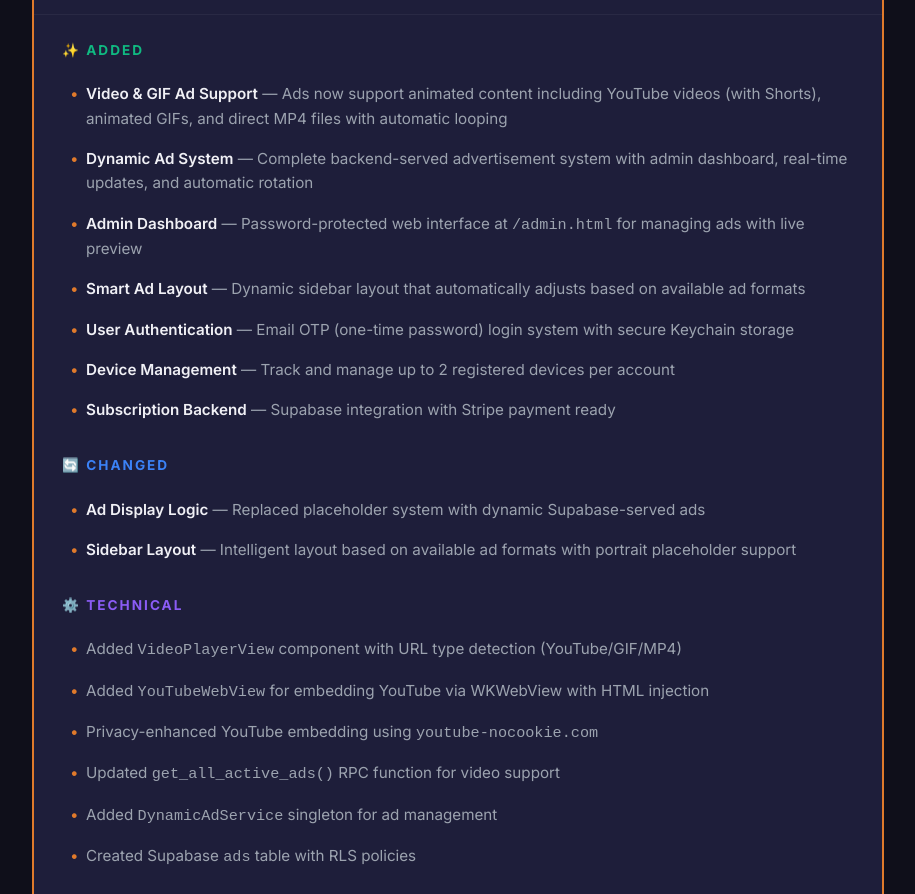
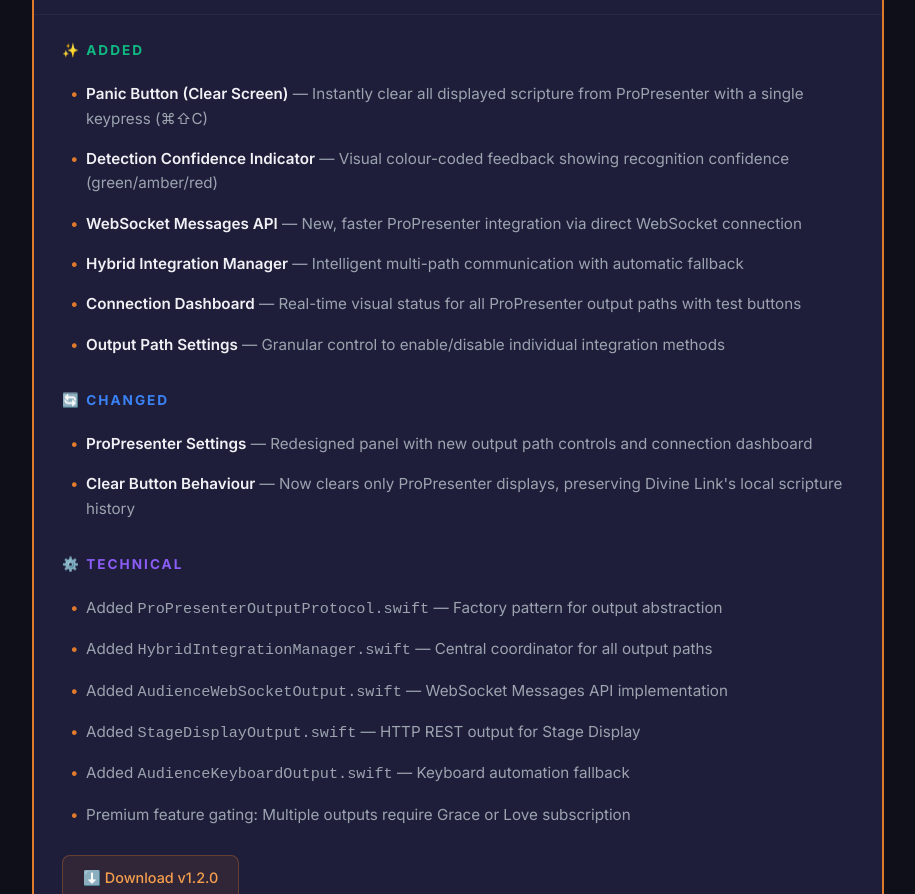
Before and after one commit to ayoola66/divine-link-site, a plain HTML site: page releases.html in a window 1280 px wide. Shown: the part 564-1458 px from the top of the page, without its empty margins (182-1097 px from the left). Drawn offline with Linux system fonts and the light colour scheme.

Commit message:
Sync from Divine Link

```diff
--- a/releases.html
+++ b/releases.html
@@ -326,13 +326,63 @@
     <section class="releases">
         <div class="container">
 
+            <!-- v1.2.0 - Epic 6: Operator Safety & Detection Confidence -->
+            <div class="release-item latest open">
+                <div class="release-header" onclick="toggleRelease(this)">
+                    <div class="release-info">
+                        <span class="release-version">v1.2.0</span>
+                        <span class="release-date">5 February 2026</span>
+                        <span class="release-badge">Latest</span>
+                    </div>
+                    <div class="release-toggle">▼</div>
+                </div>
+                <div class="release-content">
+                    <div class="release-body">
+                        <div class="release-section">
+                            <h4 class="added">✨ Added</h4>
+                            <ul>
+                                <li><strong>Panic Button (Clear Screen)</strong> — Instantly clear all displayed scripture from ProPresenter with a single keypress (⌘⇧C)</li>
+                                <li><strong>Detection Confidence Indicator</strong> — Visual colour-coded feedback showing recognition confidence (green/amber/red)</li>
+                                <li><strong>WebSocket Messages API</strong> — New, faster ProPresenter integration via direct WebSocket connection</li>
+                                <li><strong>Hybrid Integration Manager</strong> — Intelligent multi-path communication with automatic fallback</li>
+                                <li><strong>Connection Dashboard</strong> — Real-time visual status for all ProPresenter output paths with test buttons</li>
+                                <li><strong>Output Path Settings</strong> — Granular control to enable/disable individual integration methods</li>
+                            </ul>
+                        </div>
+
+                        <div class="release-section">
+                            <h4 class="changed">🔄 Changed</h4>
+                            <ul>
+                                <li><strong>ProPresenter Settings</strong> — Redesigned panel with new output path controls and connection dashboard</li>
+                                <li><strong>Clear Button Behaviour</strong> — Now clears only ProPresenter displays, preserving Divine Link's local scripture history</li>
+                            </ul>
+                        </div>
+
+                        <div class="release-section">
+                            <h4 class="technical">⚙️ Technical</h4>
+                            <ul>
+                                <li>Added <code>ProPresenterOutputProtocol.swift</code> — Factory pattern for output abstraction</li>
+                                <li>Added <code>HybridIntegrationManager.swift</code> — Central coordinator for all output paths</li>
+                                <li>Added <code>AudienceWebSocketOutput.swift</code> — WebSocket Messages API implementation</li>
+                                <li>Added <code>StageDisplayOutput.swift</code> — HTTP REST output for Stage Display</li>
+                                <li>Added <code>AudienceKeyboardOutput.swift</code> — Keyboard automation fallback</li>
+                                <li>Premium feature gating: Multiple outputs require Grace or Love subscription</li>
+                            </ul>
+                        </div>
+
+                        <a href="releases/DivineLink-1.2.0.zip" class="release-download">
+                            ⬇️ Download v1.2.0
+                        </a>
+                    </div>
+                </div>
+            </div>
+
             <!-- v1.1.0 -->
-            <div class="release-item latest open">
+            <div class="release-item">
                 <div class="release-header" onclick="toggleRelease(this)">
                     <div class="release-info">
                         <span class="release-version">v1.1.0</span>
                         <span class="release-date">1 February 2026</span>
-                        <span class="release-badge">Latest</span>
                     </div>
                     <div class="release-toggle">▼</div>
                 </div>
```
Also changed, not shown: index.html (+1 -1 lines).
